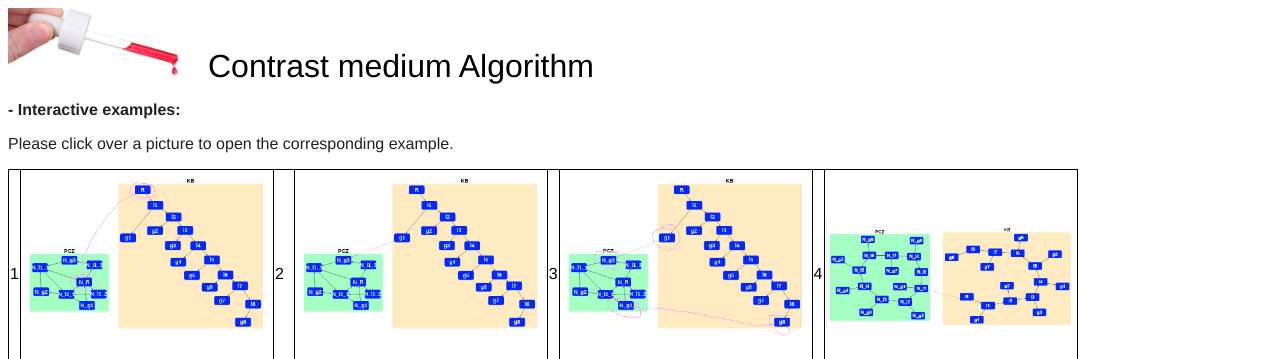
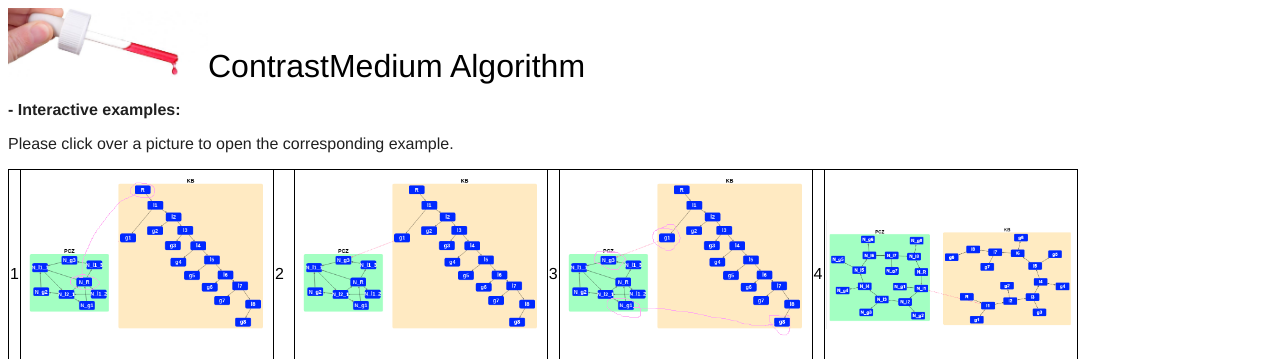
Before and after one commit to anonymousnlpr/ContrastMedium, a plain HTML site: page index.html in a window 1280 px wide. Shown: the top 359 px of the page. Drawn offline with Linux system fonts and the light colour scheme.

Commit message:
Update index.html

```diff
--- a/index.html
+++ b/index.html
@@ -3,7 +3,7 @@
 <link href="css/style.css" rel="stylesheet" />
 <meta charset=utf-8 />
 <meta name="viewport" content="user-scalable=no, initial-scale=1.0, minimum-scale=1.0, maximum-scale=1.0, minimal-ui">
-<title>Contrast medium Algorithm</title>
+<title>ContrastMedium Algorithm</title>
 <style>
 table {
     border-collapse: collapse;
@@ -22,10 +22,9 @@ p
     font-size:12pt;
 }
 </style>
-<script type="text/javascript" src="http://latex.codecogs.com/latexit.js"></script>
 </head>
 <body>
-<a href='index.html'><img width='200' src='img/logo2.jpg'/></a><span id='logotext'>Contrast medium Algorithm</span>
+<a href='index.html'><img width='200' src='img/logo2.jpg'/></a><span id='logotext'>ContrastMedium Algorithm</span>
 <p><b>- Interactive examples:</b></p>
 <p> Please click over a picture to open the corresponding example.</p>
 <table>
```
